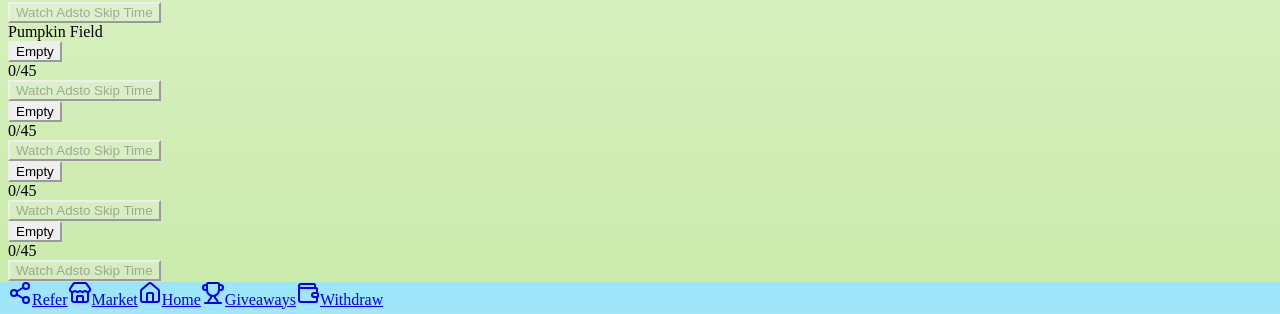
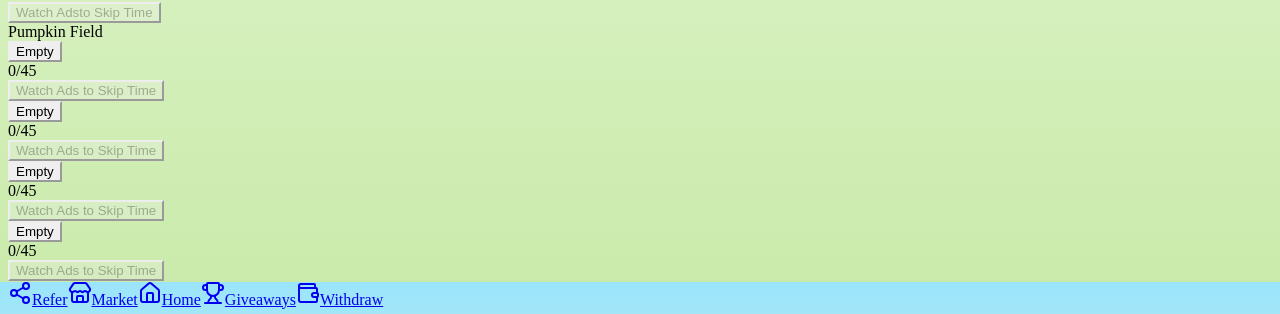
Before and after one commit to hacker99a2z-oss/himu, a React (Vite) app in the folder frontend/: page / in a window 1280 px wide. Shown: the part 3718-4032 px from the top of the page. Built offline with nearby package versions, Linux system fonts and the light colour scheme; no server answers.

Commit message:
Make Pumpkin ad button label single-line

```diff
--- a/frontend/src/routes/index.tsx
+++ b/frontend/src/routes/index.tsx
@@ -220,15 +220,17 @@ function AdPanel({ k, part, active }: { k: CropKey; part: number; active: boolea
       </div>
       <button
         type="button"
-        className="btn-ad mt-1.5"
+        className={`btn-ad mt-1.5 ${k === "pumpkin" ? "btn-ad-single-line" : ""}`}
         disabled={!active || ad.loading || ad.left > 0}
         onClick={watch}
       >
-        <span className="flex min-h-[2.3em] flex-col justify-center">
+        <span className={k === "pumpkin" ? "flex min-h-[2.3em] items-center justify-center" : "flex min-h-[2.3em] flex-col justify-center"}>
           {ad.loading ? (
             <Loader2 className="mx-auto h-4 w-4 animate-spin" />
           ) : ad.left > 0 ? (
             <span>{ad.timer}</span>
+          ) : k === "pumpkin" ? (
+            <span>Watch Ads to Skip Time</span>
           ) : (
             <>
               <span>Watch Ads</span>
```
